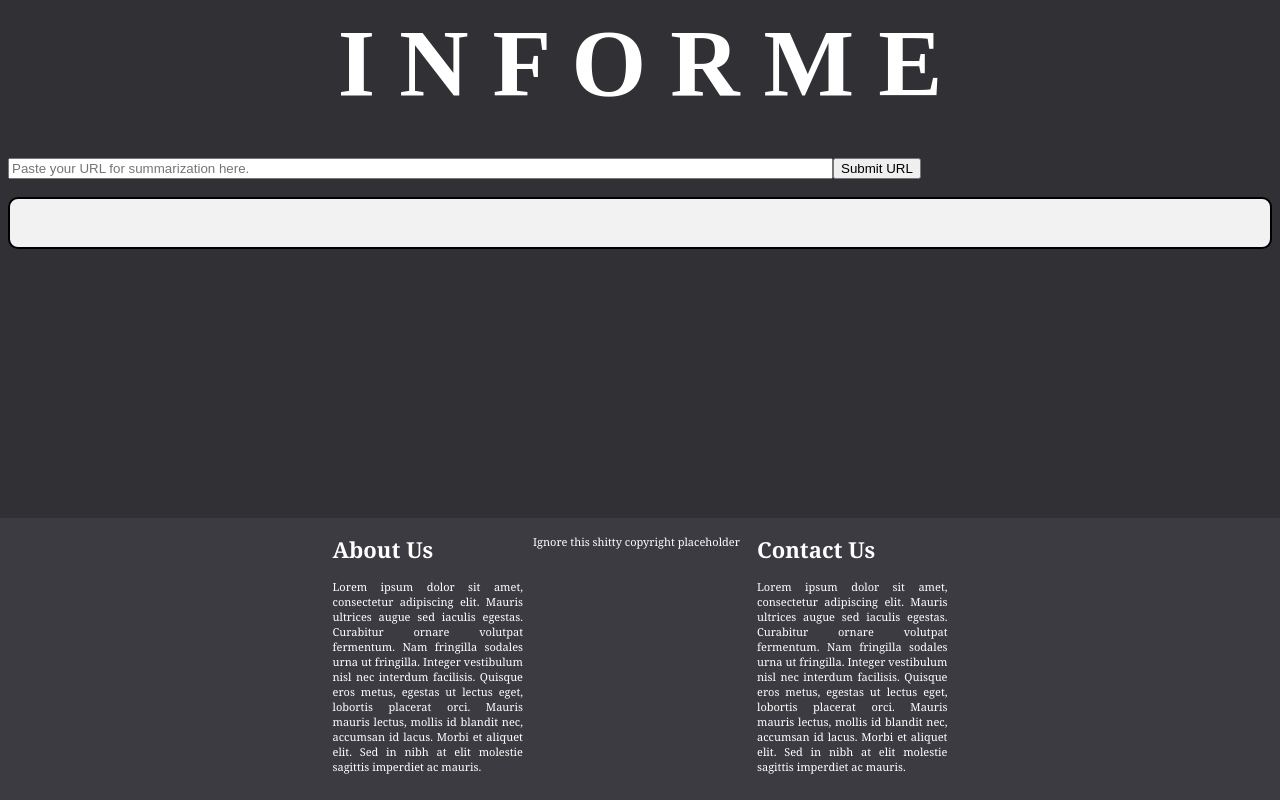
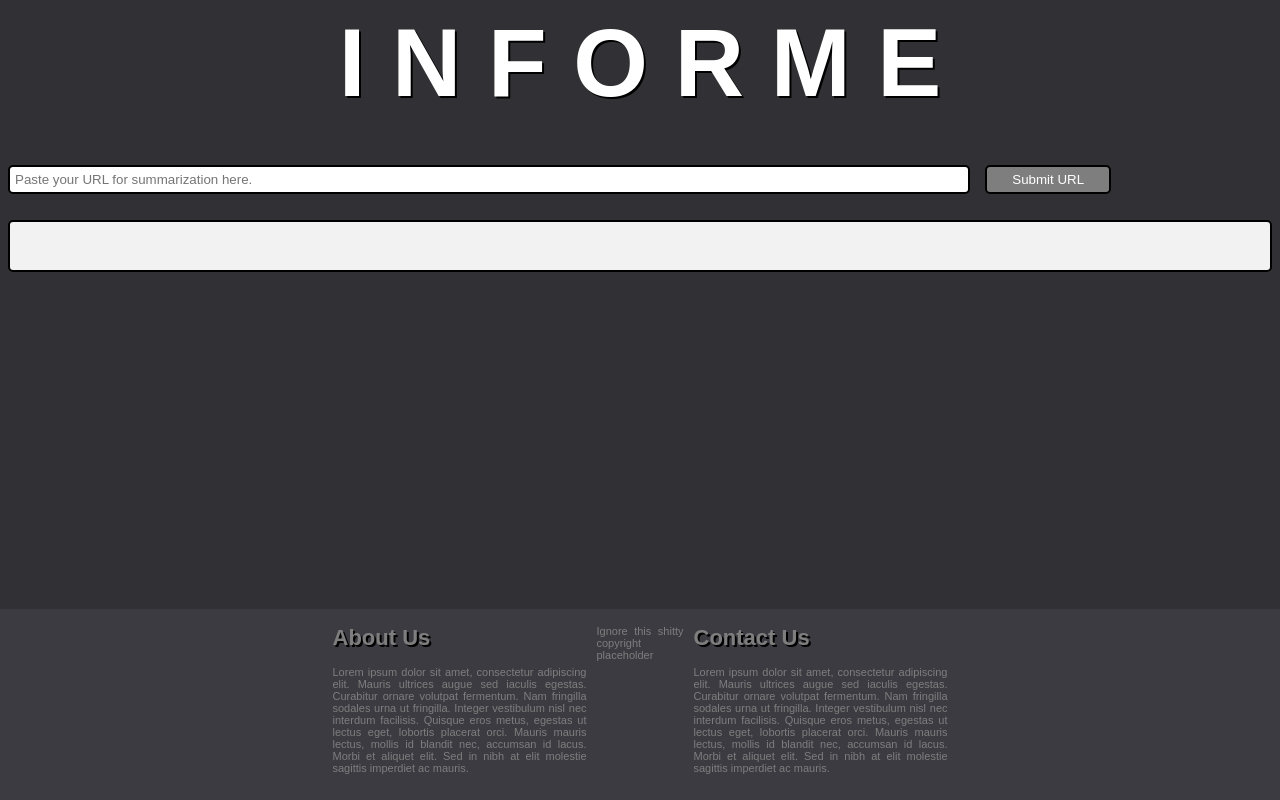
Before and after one commit to austincasale/CEN4020-InForme, a PHP site: page / in a window 1280 px wide. Run offline with PHP 8.4, Linux system fonts and the light colour scheme; some libraries are stand-ins or nearby versions.

Commit message:
Added contact form components; stylized body of site
To do: Figure out why the "submit" in the contact form is pushed to the right.

```diff
--- a/website/styles.css
+++ b/website/styles.css
@@ -4,7 +4,7 @@ body {
 }
 
 strong {
-	font-family: "Times New Roman", serif;
+	font-family: "Arial", serif;
 	color: white;
 	font-size: 3em;
 }
@@ -14,12 +14,13 @@ header {
 }
 
 p, h1, h2, h3, cite {
-	font-family: "Georgia", serif;
-	color: white;
+	font-family: "Arial", serif;
+	color: #7E7E7E;
 }
 
 h1 {
 	margin-top: 1px;
+	text-shadow: 2px 2px #000000;
 }
 
 ul {
@@ -51,8 +52,31 @@ cite {
 	display: block;
 }
 
+input[type=text], select {
+	width: 75%;
+    padding: 5px 5px;
+    margin: 8px 0px;
+    border-radius: 5px;
+    border-style: solid;
+    border-color: #000000;
+    cursor: text;
+}
+
+input[type=submit] {
+	width: 10%;
+    background-color: #7E7E7E;
+    color: white;
+    margin-left: 15px;
+    padding: 5px 5px;
+    border-color: #000000;
+    border-style: solid;
+    border-radius: 5px;
+    cursor: pointer;
+}
+
+/* -- BODY COMPONENTS (START) -- */
 #SummarySection {
-  border-radius: 10px;
+  border-radius: 5px;
   border:2px;
   border-style:solid;
   border-color:#000000;
@@ -60,6 +84,14 @@ cite {
   background: #F2F2F2;
 }
 
+#SubmissionSection {
+	border-radius: 5px;
+	padding: 5px;
+	background-color: #3C3B41;
+}
+/* -- BODY COMPONENTS (END) -- */
+
+/* -- FOOTER COMPONENTS (START) -- */
 #Footer {
   position: fixed;
   right: 0;
@@ -75,7 +107,7 @@ cite {
 #AboutColumn {
     float: left;
     padding-left: 25%;
-    width: 15%;
+    width: 20%;
     height: 15%;
     margin: 10px;
 }
@@ -83,7 +115,64 @@ cite {
 #ContactColumn {
     float: right;
     padding-right: 25%;
-    width: 15%;
+    width: 20%;
     height: 15%;
     margin: 10px;
 }
+/* -- FOOTER COMPONENTS (END) -- */
+
+/* -- CONTACT FORM COMPONENTS (START) -- */
+#contact_form {
+	width: 100%;
+	margin-left: 0;
+}
+
+#contact_name {
+	width: 75%;
+    padding: 5px 5px;
+    margin: 0px 0px;
+    border-radius: 5px;
+    border-style: solid;
+    border-color: #000000;
+    cursor: text;
+}
+
+#contact_email {
+	width: 75%;
+    padding: 5px 5px;
+    margin: 0px 0px;
+    border-radius: 5px;
+    border-style: solid;
+    border-color: #000000;
+    cursor: text;
+}
+
+#contact_message {
+	width: 75%;
+    padding: 5px 5px;
+    margin: 0px 0px;
+    border-radius: 5px;
+    border-style: solid;
+    border-color: #000000;
+    cursor: text;
+    vertical-align: top;
+    height: 5em;
+    resize: none;
+    font-family: "Arial", serif;
+}
+
+#contact_submit {
+	width: 75%;
+    background-color: #7E7E7E;
+    color: white;
+    padding: 5px 5px;
+    border-color: #000000;
+    border-style: solid;
+    border-radius: 5px;
+    cursor: pointer;
+}
+
+form div + div {
+    margin-top: 1em;
+}
+/* -- CONTACT FORM COMPONENTS (END) -- */
```
